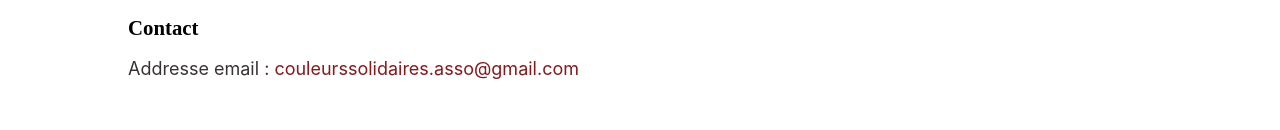
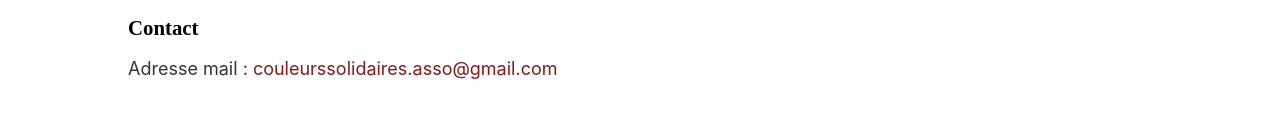
Before and after one commit to bunbun721/couleurs-solidaires, a React (Create React App) app: page /couleurs-solidaires in a window 1280 px wide. Shown: the part 770-900 px from the top of the page. Built offline with nearby package versions, Linux system fonts and the light colour scheme; a web font is replaced by a local one.

Commit message:
[FIX] typo

```diff
--- a/src/pages/CouleursSolidaires.js
+++ b/src/pages/CouleursSolidaires.js
@@ -21,7 +21,7 @@ function CouleursSolidaires() {
         </ul>
         <h4>Contact</h4>
         <p>
-          Addresse email :{" "}
+          Adresse mail :{" "}
           <a href="mailto:couleurssolidaires.asso@gmail.com">
             couleurssolidaires.asso@gmail.com
           </a>
```
